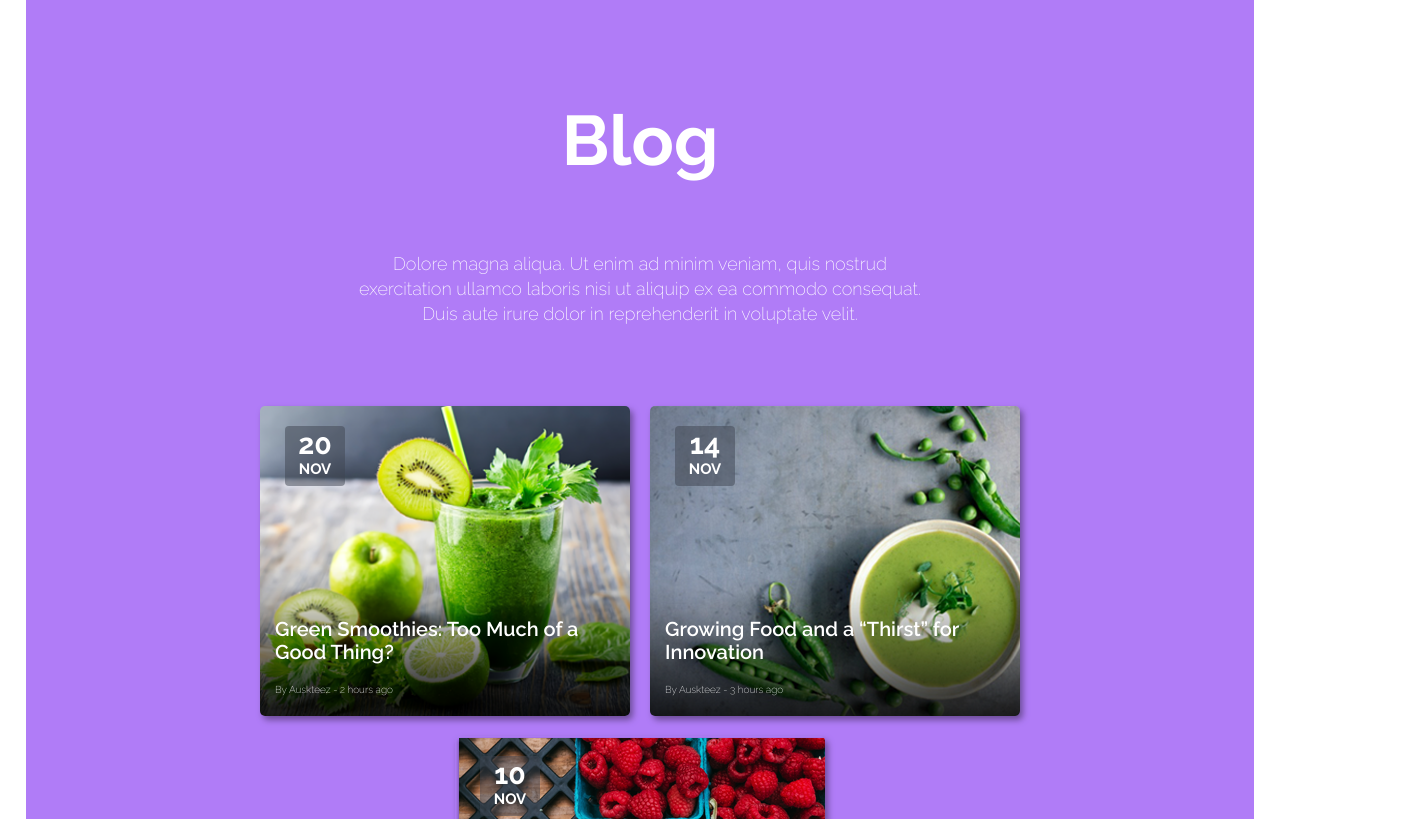
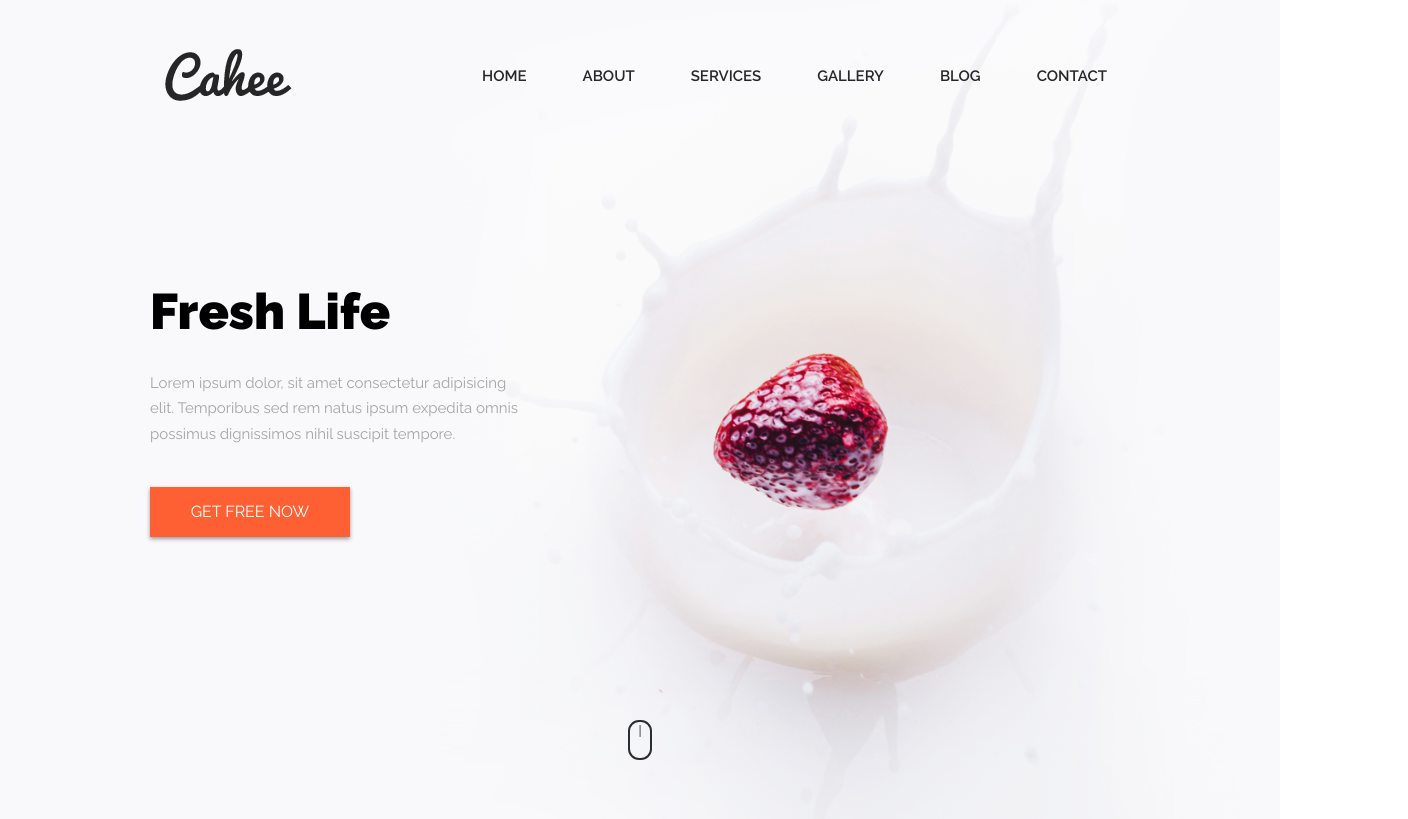
Before and after one commit to SerhiyPyatak/Task10-1_caheeBlog, a plain HTML site: page index.html in a window 1280 px wide. Shown: the top 819 px of the page, 1408 px wide, since content can reach past the window. Drawn offline with Linux system fonts and the light colour scheme.

Commit message:
Hero section and about section were added

```diff
--- a/assets/css/style.css
+++ b/assets/css/style.css
@@ -1,8 +1,34 @@
 @import "normalize.css";
 @import url('https://fonts.googleapis.com/css2?family=Raleway:wght@100;200;300;400;600;700;800;900&display=swap');
+@import "../../common.blocks/menu-bar.css";
+@import "../../common.blocks/info-block.css";
 
 * {
     transition:             all .2s ease-in;
+}
+
+.hero-block {
+    display:                flex;
+    flex-direction:         column;
+    justify-content:        space-between;
+    height:                 100vh;
+    background-image:       url('../img/hero-background.png');
+    background-size:        cover;
+    background-position:    -15px;
+    padding-bottom:         70px;
+}
+
+.hero-block__footer {
+    display:                flex;
+    justify-content:        center;
+}
+
+.about-block {
+    display:                flex;
+    justify-content:        center;
+    height:                 100vh;
+    background-color:       rgb(2, 178, 178);
+    align-items:            center;
 }
 
 .blog-contents {
@@ -14,8 +40,8 @@
     flex-direction:         column;
     justify-content:        center;
     align-items:            center;
-    max-width:              1500px;
-    width:                  80%;
+    /*max-width:              1500px;
+    width:                  80%;  */
 }
 
 .blog {
--- /dev/null
+++ b/common.blocks/info-block.css
@@ -0,0 +1,37 @@
+@import url('https://fonts.googleapis.com/css2?family=Raleway:wght@300;400;500;600;700;800;900&display=swap');
+@import "linkbutton.css";
+
+.info-block {
+    padding:                0 150px;
+}
+.info-block * {
+    font-family:           'Raleway', sans-serif;
+}
+
+.info-block__title {
+    text-transform:         capitalize;
+    font-size:              50px;
+    font-weight:            900;
+    margin:                 30px 0;
+}
+
+.info-block__title_white {
+    color:                  #fff;
+    font-size:              65px;
+    text-transform:         capitalize;
+}
+
+.info-block__descript {
+    font-size:              15px;
+    color:                  rgb(165, 164, 166);
+    margin:                 0;
+    width:                  370px;
+    line-height:            1.7em;
+    font-weight:            400;
+}
+
+.info-block__descript_white {
+    color:                  #fff;
+    width:                  500px;
+    margin:                 25px 0;
+}
--- /dev/null
+++ b/common.blocks/linkbutton.css
@@ -0,0 +1,34 @@
+.linkbutton {
+    display:                flex;
+    justify-content: center;
+    align-items: center;
+    height:                 50px;
+    width:                  200px;
+    background-color:       rgb(255, 96, 51);
+    margin:                 40px 0;
+    border:                 1px solid rgb(255, 96, 51);
+    box-shadow:             0px 2px 4px rgb(154, 154, 156);
+    text-decoration:        none;
+    padding:                10px;
+    box-sizing:             border-box;
+    text-transform:         uppercase;
+    color:                  #fff;
+}
+
+.linkbutton_tap {
+    background-color:       rgba(255, 255, 255, 0);
+    align-items:            flex-start;
+    width:                  24px;
+    height:                 40px;
+    border:                 2px solid rgb(44, 45, 45);
+    box-shadow:             none;
+    color:                  rgb(44, 45, 45);
+    font-size:              12px;
+    padding:                2px;
+    border-radius:          11px;
+    font-weight:            600;
+}
+
+.linkbutton:hover {
+    transform:              scale(1.09, 1.09);
+}
--- /dev/null
+++ b/common.blocks/menu-bar.css
@@ -0,0 +1,34 @@
+@import url('https://fonts.googleapis.com/css2?family=Raleway:wght@300;400;500;600;700;800;900&display=swap');
+
+.menu-bar {
+    display:                flex;
+    justify-content:        space-between;
+    align-items:            center;
+    padding:                0px 165px 0px 165px;
+    box-sizing:             border-box;
+    height: 150px;
+}
+
+.menu-bar__menu {
+    list-style:             none;
+    display:                flex;
+    gap:                    40px;
+    font-size:              15px;
+    text-transform:         uppercase;
+}
+
+.menu-bar__menulink {
+    display:                inline-block;
+    box-sizing:             border-box;
+    text-decoration:        none;
+    font-family:           'Raleway', sans-serif;
+    font-weight:            600;
+    color:                  rgb(38, 38, 38);
+    padding:                8px;
+    border-top:             3px solid rgba(255, 255, 255, 0);
+}
+
+/*  Apply modificator - ????  */
+.menu-bar__menulink:hover {
+    border-top:             3px solid rgba(255, 96, 51, 1);
+}
--- a/index.html
+++ b/index.html
@@ -8,6 +8,58 @@
     <link rel="stylesheet" href="assets/css/style.css">
 </head>
 <body>
+    <div class="hero-block">
+        <nav class="menu-bar hero-block__menu-bar">
+            <img src="assets/img/hero-logo.png" alt="logotype" class="menu-bar__logo">
+            <ul class="menu-bar__menu">
+                <li class="menu-bar__menuitem">
+                    <a href="#" class="menu-bar__menulink">Home</a>
+                </li>
+                <li class="menu-bar__menuitem">
+                    <a href="#" class="menu-bar__menulink">About</a>
+                </li>
+                <li class="menu-bar__menuitem">
+                    <a href="#" class="menu-bar__menulink">Services</a>
+                </li>
+                <li class="menu-bar__menuitem">
+                    <a href="#" class="menu-bar__menulink">Gallery</a>
+                </li>
+                <li class="menu-bar__menuitem">
+                    <a href="#" class="menu-bar__menulink">Blog</a>
+                </li>
+                <li class="menu-bar__menuitem">
+                    <a href="#" class="menu-bar__menulink">Contact</a>
+                </li>
+            </ul>
+        </nav>
+        <section class="info-block hero-block__info-block">
+            <h1 class="info-block__title">Fresh life</h1>
+            <p class="info-block__descript">
+                Lorem ipsum dolor, sit amet consectetur adipisicing elit. Temporibus sed rem natus ipsum expedita omnis possimus dignissimos nihil suscipit tempore.
+            </p>
+            <a href="#" class="linkbutton info-block__linkbutton">
+                Get Free Now
+            </a>
+        </section>
+
+        <div class="hero-block__footer">
+            <a href="#about" class="linkbutton linkbutton_tap hero-block__footer__linkbutton_tap">|</a>
+        </div>
+    </div>
+
+    <div class="about-block" id="about">
+        <img src="assets/img/about-us-image.png" alt="Raspberries-In-Cup">
+        <section class="info-block about-block__info-block">
+            <h1 class="info-block__title_white">About us</h1>
+            <p class="info-block__descript info-block__descript_white">
+                Abore Cahee lorem ipsum dolor sit amet consectetur adipisicing elit. Eveniet, doloribus! Sapiente ab impedit adipisci voluptatibus consectetur culpa distinctio sequi velit optio, atque, nesciunt aperiam quam vero modi illum dignissimos architecto.
+            </p>
+            <p class="info-block__descript info-block__descript_white">
+                Lorem ipsum dolor sit amet consectetur adipisicing elit. Cupiditate non repellendus alias laudantium quibusdam cumque fuga suscipit, consequuntur, veniam incidunt aut facilis animi minima modi impedit.
+            </p>
+        </section>
+    </div>
+
     <div class="blog-contents">
         <section class="blog">
             <h2>Blog</h2>
```
Also changed, not shown: assets/img/about-us-image.png (added), assets/img/hero-background.png (added), assets/img/hero-logo.png (added).
